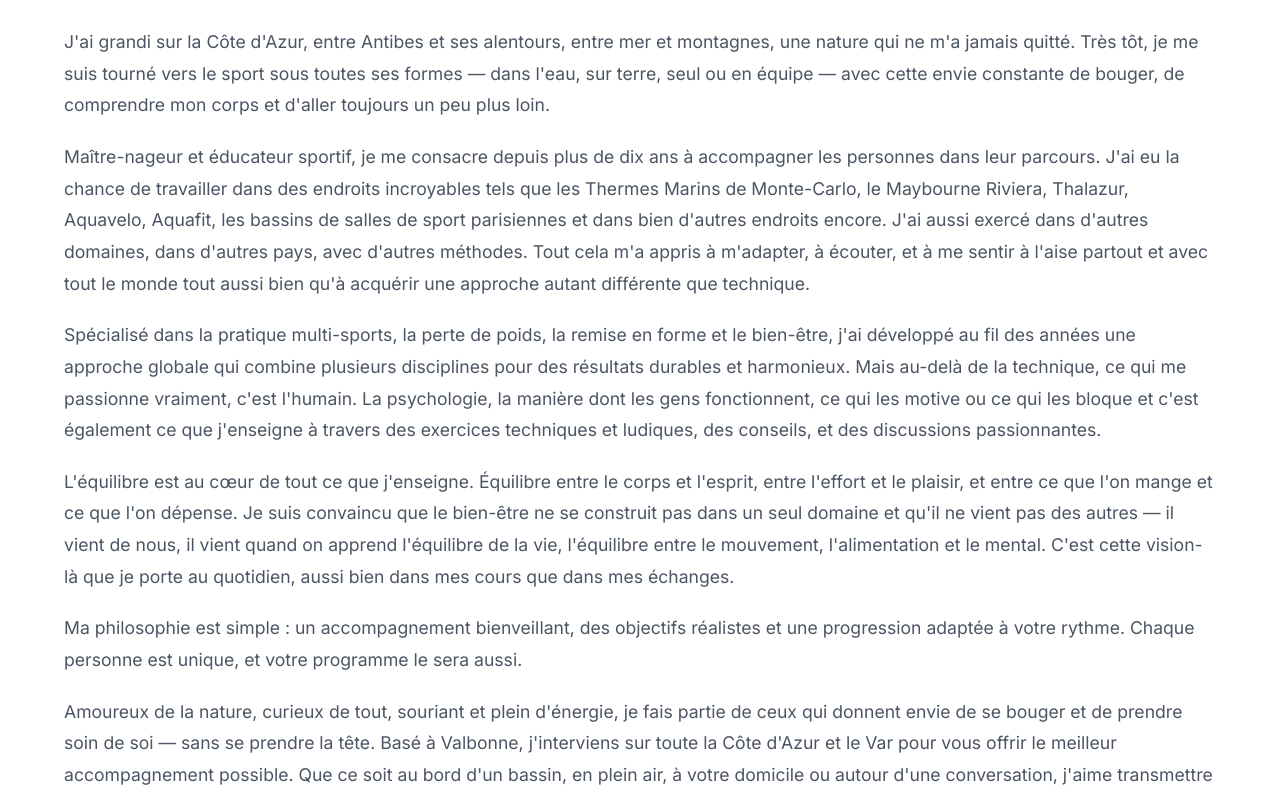
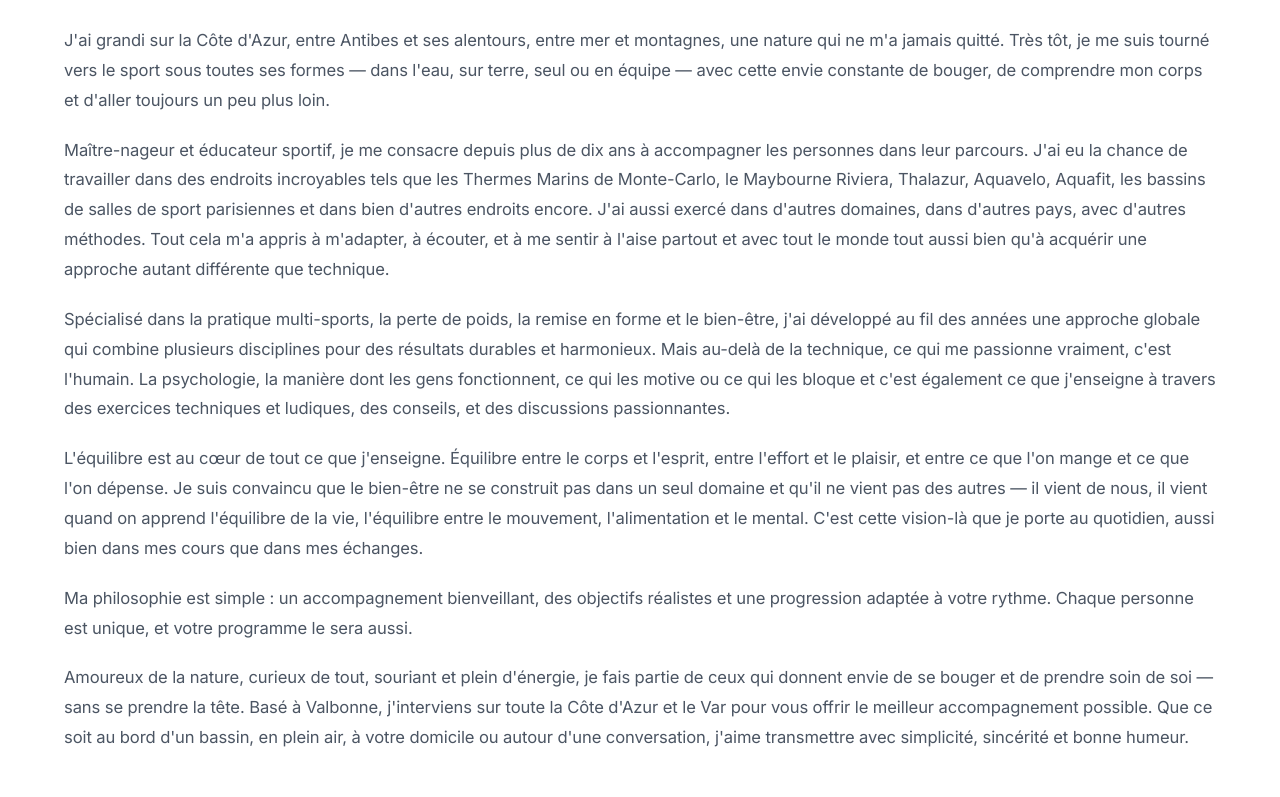
Before and after one commit to Unvodka/Coaching-and-Sport, a Next.js app: page /apropos in a window 1280 px wide. Shown: the part 1020-1817 px from the top of the page. Built offline with nearby package versions, Linux system fonts and the light colour scheme; no server answers.

Commit message:
style: reduce about page paragraphs by 1px and -0.1px letter spacing

```diff
--- a/components/AboutPageContent.tsx
+++ b/components/AboutPageContent.tsx
@@ -111,32 +111,32 @@ export default function AboutPageContent() {
           </div>
 
           <FadeInWhenVisible delay={0.25}>
-            <p className="text-gray-600 mb-5 leading-[1.8] text-[1.1rem]">
+            <p className="text-gray-600 mb-5 leading-[1.8] text-[1.037rem] tracking-[-0.1px]">
               {t("aboutPage.p1")}
             </p>
           </FadeInWhenVisible>
           <FadeInWhenVisible delay={0.3}>
-            <p className="text-gray-600 mb-5 leading-[1.8] text-[1.1rem]">
+            <p className="text-gray-600 mb-5 leading-[1.8] text-[1.037rem] tracking-[-0.1px]">
               {t("aboutPage.p2")}
             </p>
           </FadeInWhenVisible>
           <FadeInWhenVisible delay={0.35}>
-            <p className="text-gray-600 mb-5 leading-[1.8] text-[1.1rem]">
+            <p className="text-gray-600 mb-5 leading-[1.8] text-[1.037rem] tracking-[-0.1px]">
               {t("aboutPage.p3")}
             </p>
           </FadeInWhenVisible>
           <FadeInWhenVisible delay={0.4}>
-            <p className="text-gray-600 mb-5 leading-[1.8] text-[1.1rem]">
+            <p className="text-gray-600 mb-5 leading-[1.8] text-[1.037rem] tracking-[-0.1px]">
               {t("aboutPage.p4")}
             </p>
           </FadeInWhenVisible>
           <FadeInWhenVisible delay={0.45}>
-            <p className="text-gray-600 mb-5 leading-[1.8] text-[1.1rem]">
+            <p className="text-gray-600 mb-5 leading-[1.8] text-[1.037rem] tracking-[-0.1px]">
               {t("aboutPage.p5")}
             </p>
           </FadeInWhenVisible>
           <FadeInWhenVisible delay={0.5}>
-            <p className="text-gray-600 mb-12 leading-[1.8] text-[1.1rem]">
+            <p className="text-gray-600 mb-12 leading-[1.8] text-[1.037rem] tracking-[-0.1px]">
               {t("aboutPage.p6")}
             </p>
           </FadeInWhenVisible>
```
